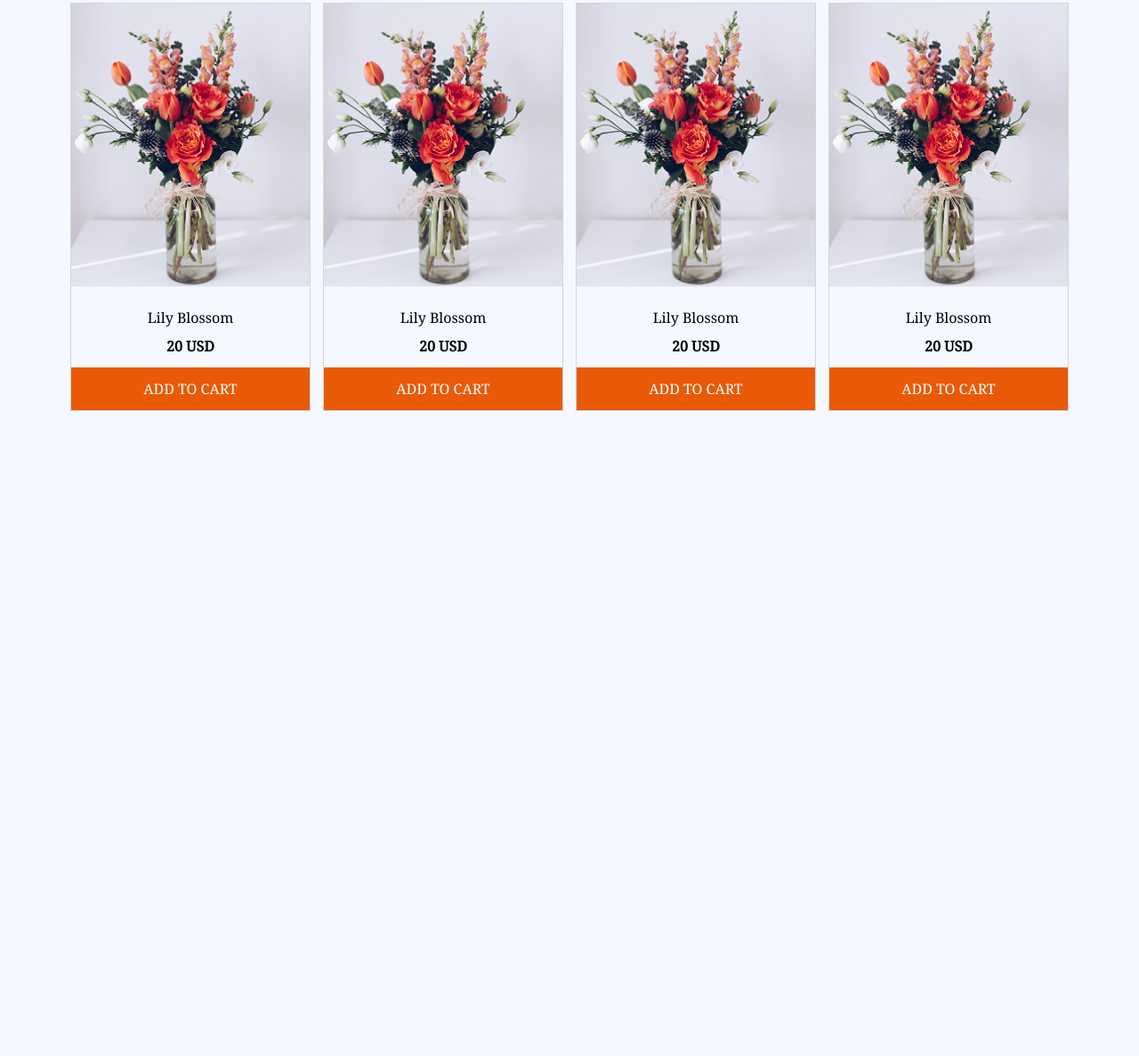
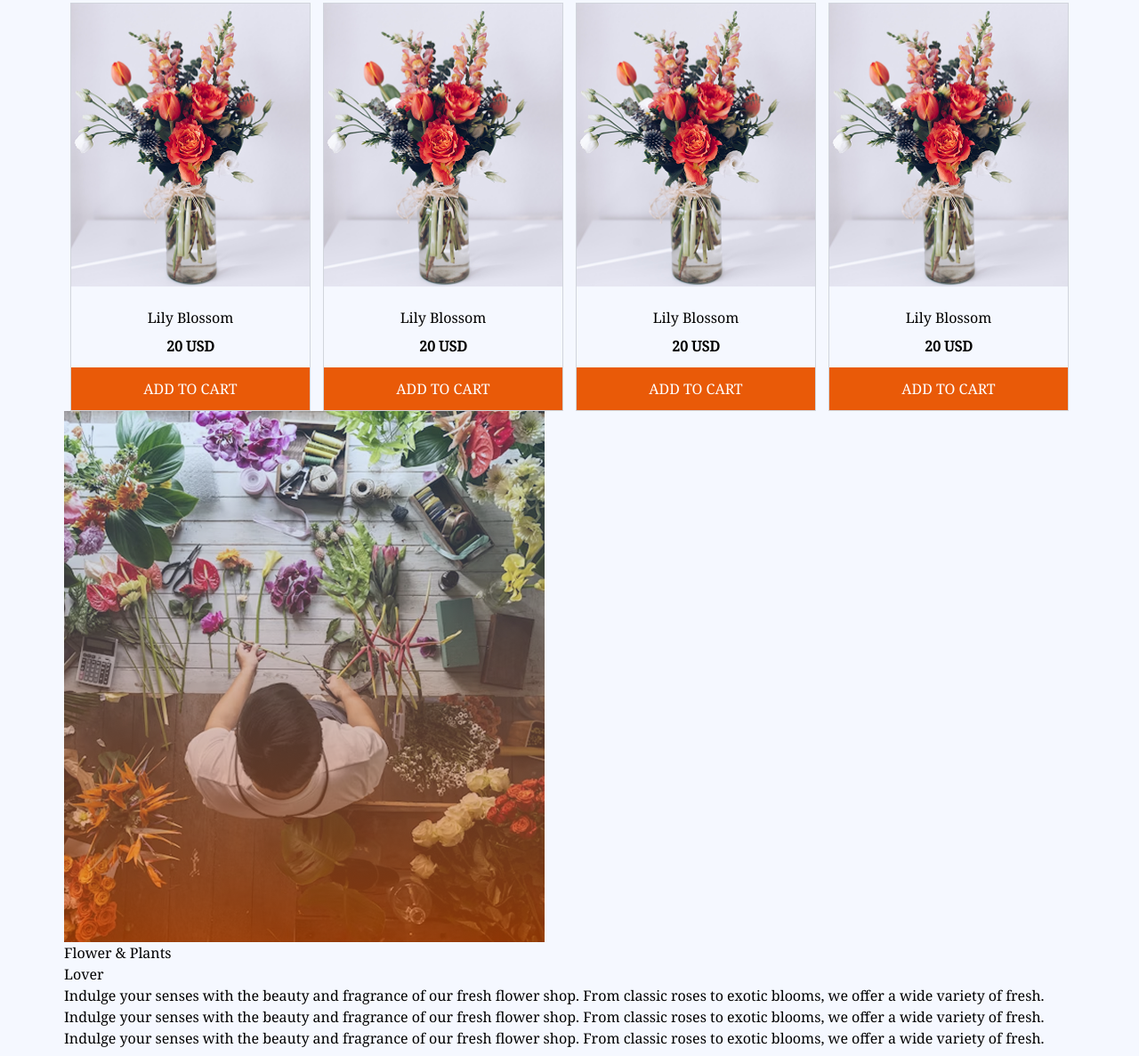
Before and after one commit to EbrahimEh/Responsive-Flowers-Project, a website: page index.html in a window 1280 px wide. Shown: the part 1418-2605 px from the top of the page at 89% size. Before the commit the page ends 1888 px from the top, so only its background shows below. Drawn offline with Linux system fonts and the light colour scheme.

Commit message:
Flower Lover Store Part Working

```diff
--- a/index.html
+++ b/index.html
@@ -118,7 +118,22 @@
              </div>
         </div>
 
+        <!-- ---Flower Lover  -->
+        <div class="">
+            <!-- ---flower lover image  -->
+             <div class=""><img src="assets/flower-store.png" alt=""></div>
 
+            <!-- ----- flower lover text  -->
+             <div class="">
+                <h1>Flower & Plants <br> Lover</h1>
+
+                <ul>
+                    <li>Indulge your senses with the beauty and fragrance of our fresh flower shop. From classic roses to exotic blooms, we offer a wide variety of fresh.</li>
+                    <li>Indulge your senses with the beauty and fragrance of our fresh flower shop. From classic roses to exotic blooms, we offer a wide variety of fresh.</li>
+                    <li>Indulge your senses with the beauty and fragrance of our fresh flower shop. From classic roses to exotic blooms, we offer a wide variety of fresh.</li>
+                </ul>
+             </div>
+        </div>
     </main>
 
     <footer>
```
